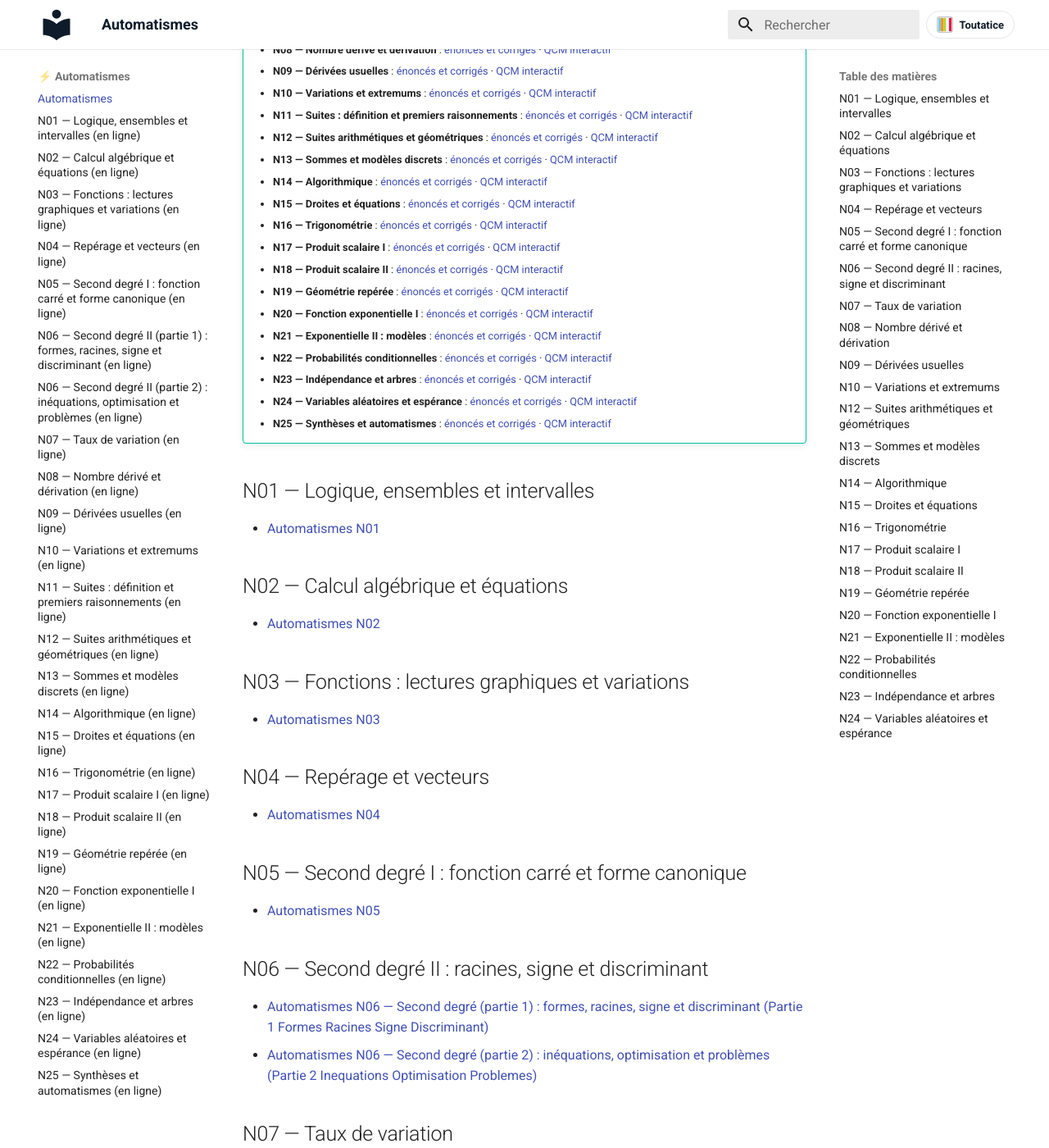
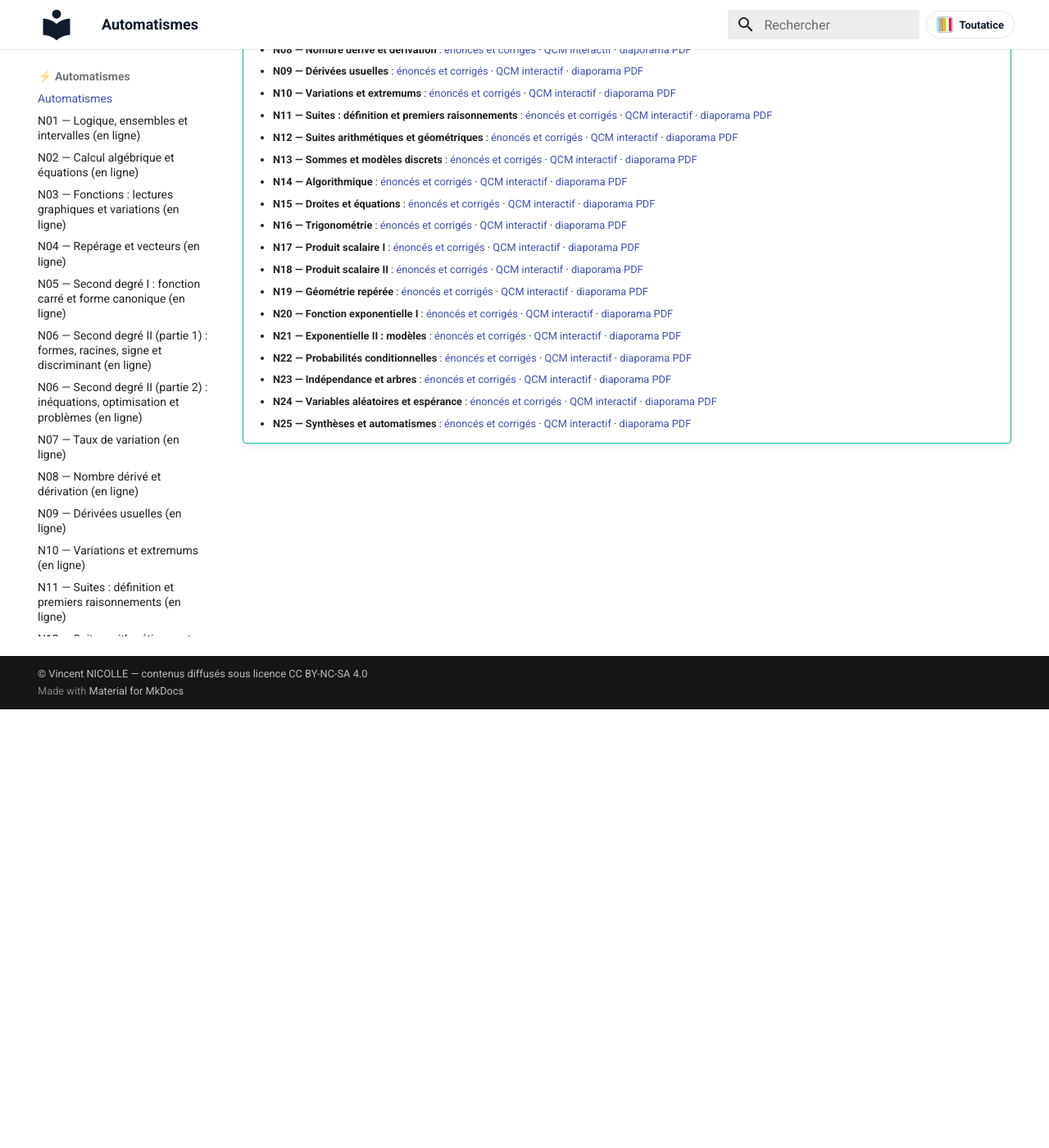
Before and after one commit to vnicolle56610/maths-premiere-specialite, an MkDocs documentation site: the page built from docs/automatismes/index.md, in a window 1280 px wide and 1400 px high, scrolled down 535 px. Shown: the whole window at 82% size. Built offline with MkDocs 1.6.1 and Material for MkDocs 9.7.7, drawn with Linux system fonts in a browser that asks for light colours; some of the changed text lies outside the part shown.

Commit message:
Automatismes : la page d'index ne garde que le tableau en ligne
- lien « diaporama PDF » ajouté à chaque ligne du tableau ;
- l'ancienne liste des PDF (zone AUTO-DOCS) est masquée à l'affichage,
  marqueurs conservés pour que l'outil de publication ne la recrée pas ;
- sommaire de droite masqué sur cette page.

Co-Authored-By: Claude Opus 5.5 <noreply@anthropic.com>

```diff
--- a/docs/automatismes/index.md
+++ b/docs/automatismes/index.md
@@ -7,34 +12,36 @@ Exercices d'automatismes et mini-tests, classés par notion.
 
     Sans rien télécharger : questions à l'écran, corrigés repliables et QCM chronométré.
 
-    - **N01 — Logique, ensembles et intervalles** : [énoncés et corrigés](automatismes-N01-logique-ensembles.md) · [QCM interactif](qcm-N01-logique-ensembles.md)
-    - **N02 — Calcul algébrique et équations** : [énoncés et corrigés](automatismes-N02-calcul-algebrique-equations.md) · [QCM interactif](qcm-N02-calcul-algebrique-equations.md)
-    - **N03 — Fonctions : lectures graphiques et variations** : [énoncés et corrigés](automatismes-N03-fonctions-lectures-variations.md) · [QCM interactif](qcm-N03-fonctions-lectures-variations.md)
-    - **N04 — Repérage et vecteurs** : [énoncés et corrigés](automatismes-N04-reperage-vecteurs.md) · [QCM interactif](qcm-N04-reperage-vecteurs.md)
-    - **N05 — Second degré I : fonction carré et forme canonique** : [énoncés et corrigés](automatismes-N05-second-degre-forme-canonique.md) · [QCM interactif](qcm-N05-second-degre-forme-canonique.md)
-    - **N06 — Second degré II (partie 1) : formes, racines, signe et discriminant** : [énoncés et corrigés](automatismes-N06-second-degre-racines-signe-discriminant.md) · [QCM interactif](qcm-N06-second-degre-racines-signe-discriminant.md)
-    - **N06 — Second degré II (partie 2) : inéquations, optimisation et problèmes** : [énoncés et corrigés](automatismes-N06-second-degre-inequations-optimisation.md) · [QCM interactif](qcm-N06-second-degre-inequations-optimisation.md)
-    - **N07 — Taux de variation** : [énoncés et corrigés](automatismes-N07-taux-de-variation.md) · [QCM interactif](qcm-N07-taux-de-variation.md)
-    - **N08 — Nombre dérivé et dérivation** : [énoncés et corrigés](automatismes-N08-nombre-derive-derivation.md) · [QCM interactif](qcm-N08-nombre-derive-derivation.md)
-    - **N09 — Dérivées usuelles** : [énoncés et corrigés](automatismes-N09-derivees-usuelles.md) · [QCM interactif](qcm-N09-derivees-usuelles.md)
-    - **N10 — Variations et extremums** : [énoncés et corrigés](automatismes-N10-variations-extremums.md) · [QCM interactif](qcm-N10-variations-extremums.md)
-    - **N11 — Suites : définition et premiers raisonnements** : [énoncés et corrigés](automatismes-N11-suites-definition.md) · [QCM interactif](qcm-N11-suites-definition.md)
-    - **N12 — Suites arithmétiques et géométriques** : [énoncés et corrigés](automatismes-N12-suites-arithmetiques-geometriques.md) · [QCM interactif](qcm-N12-suites-arithmetiques-geometriques.md)
-    - **N13 — Sommes et modèles discrets** : [énoncés et corrigés](automatismes-N13-sommes-modeles-discrets.md) · [QCM interactif](qcm-N13-sommes-modeles-discrets.md)
-    - **N14 — Algorithmique** : [énoncés et corrigés](automatismes-N14-algorithmique.md) · [QCM interactif](qcm-N14-algorithmique.md)
-    - **N15 — Droites et équations** : [énoncés et corrigés](automatismes-N15-droites-equations.md) · [QCM interactif](qcm-N15-droites-equations.md)
-    - **N16 — Trigonométrie** : [énoncés et corrigés](automatismes-N16-trigonometrie.md) · [QCM interactif](qcm-N16-trigonometrie.md)
-    - **N17 — Produit scalaire I** : [énoncés et corrigés](automatismes-N17-produit-scalaire-i.md) · [QCM interactif](qcm-N17-produit-scalaire-i.md)
-    - **N18 — Produit scalaire II** : [énoncés et corrigés](automatismes-N18-produit-scalaire-ii.md) · [QCM interactif](qcm-N18-produit-scalaire-ii.md)
-    - **N19 — Géométrie repérée** : [énoncés et corrigés](automatismes-N19-geometrie-reperee.md) · [QCM interactif](qcm-N19-geometrie-reperee.md)
-    - **N20 — Fonction exponentielle I** : [énoncés et corrigés](automatismes-N20-fonction-exponentielle.md) · [QCM interactif](qcm-N20-fonction-exponentielle.md)
-    - **N21 — Exponentielle II : modèles** : [énoncés et corrigés](automatismes-N21-exponentielle-ii.md) · [QCM interactif](qcm-N21-exponentielle-ii.md)
-    - **N22 — Probabilités conditionnelles** : [énoncés et corrigés](automatismes-N22-probabilites-conditionnelles.md) · [QCM interactif](qcm-N22-probabilites-conditionnelles.md)
-    - **N23 — Indépendance et arbres** : [énoncés et corrigés](automatismes-N23-independance-arbres.md) · [QCM interactif](qcm-N23-independance-arbres.md)
-    - **N24 — Variables aléatoires et espérance** : [énoncés et corrigés](automatismes-N24-variables-aleatoires-esperance.md) · [QCM interactif](qcm-N24-variables-aleatoires-esperance.md)
-    - **N25 — Synthèses et automatismes** : [énoncés et corrigés](automatismes-N25-syntheses-automatismes.md) · [QCM interactif](qcm-N25-syntheses-automatismes.md)
+    - **N01 — Logique, ensembles et intervalles** : [énoncés et corrigés](automatismes-N01-logique-ensembles.md) · [QCM interactif](qcm-N01-logique-ensembles.md) · [diaporama PDF](AUTOMATISMES_N01_LOGIQUE_ENSEMBLES.pdf)
+    - **N02 — Calcul algébrique et équations** : [énoncés et corrigés](automatismes-N02-calcul-algebrique-equations.md) · [QCM interactif](qcm-N02-calcul-algebrique-equations.md) · [diaporama PDF](AUTOMATISMES_N02_CALCUL_ALGEBRIQUE_EQUATIONS.pdf)
+    - **N03 — Fonctions : lectures graphiques et variations** : [énoncés et corrigés](automatismes-N03-fonctions-lectures-variations.md) · [QCM interactif](qcm-N03-fonctions-lectures-variations.md) · [diaporama PDF](AUTOMATISMES_N03_FONCTIONS_LECTURES_VARIATIONS.pdf)
+    - **N04 — Repérage et vecteurs** : [énoncés et corrigés](automatismes-N04-reperage-vecteurs.md) · [QCM interactif](qcm-N04-reperage-vecteurs.md) · [diaporama PDF](AUTOMATISMES_N04_REPERAGES_VECTEURS.pdf)
+    - **N05 — Second degré I : fonction carré et forme canonique** : [énoncés et corrigés](automatismes-N05-second-degre-forme-canonique.md) · [QCM interactif](qcm-N05-second-degre-forme-canonique.md) · [diaporama PDF](AUTOMATISMES_N05_SECOND_DEGRE_I.pdf)
+    - **N06 — Second degré II (partie 1) : formes, racines, signe et discriminant** : [énoncés et corrigés](automatismes-N06-second-degre-racines-signe-discriminant.md) · [QCM interactif](qcm-N06-second-degre-racines-signe-discriminant.md) · [diaporama PDF](AUTOMATISMES_N06_PARTIE_1_FORMES_RACINES_SIGNE_DISCRIMINANT.pdf)
+    - **N06 — Second degré II (partie 2) : inéquations, optimisation et problèmes** : [énoncés et corrigés](automatismes-N06-second-degre-inequations-optimisation.md) · [QCM interactif](qcm-N06-second-degre-inequations-optimisation.md) · [diaporama PDF](AUTOMATISMES_N06_PARTIE_2_INEQUATIONS_OPTIMISATION_PROBLEMES.pdf)
+    - **N07 — Taux de variation** : [énoncés et corrigés](automatismes-N07-taux-de-variation.md) · [QCM interactif](qcm-N07-taux-de-variation.md) · [diaporama PDF](AUTOMATISMES_N07_TAUX_DE_VARIATION.pdf)
+    - **N08 — Nombre dérivé et dérivation** : [énoncés et corrigés](automatismes-N08-nombre-derive-derivation.md) · [QCM interactif](qcm-N08-nombre-derive-derivation.md) · [diaporama PDF](AUTOMATISMES_N08_NOMBRE_DERIVE_DERIVATION.pdf)
+    - **N09 — Dérivées usuelles** : [énoncés et corrigés](automatismes-N09-derivees-usuelles.md) · [QCM interactif](qcm-N09-derivees-usuelles.md) · [diaporama PDF](AUTOMATISMES_N09_DERIVEES_USUELLES.pdf)
+    - **N10 — Variations et extremums** : [énoncés et corrigés](automatismes-N10-variations-extremums.md) · [QCM interactif](qcm-N10-variations-extremums.md) · [diaporama PDF](AUTOMATISMES_N10_VARIATIONS_EXTREMUMS.pdf)
+    - **N11 — Suites : définition et premiers raisonnements** : [énoncés et corrigés](automatismes-N11-suites-definition.md) · [QCM interactif](qcm-N11-suites-definition.md) · [diaporama PDF](AUTOMATISMES_N11_SUITES_DEFINITION.pdf)
+    - **N12 — Suites arithmétiques et géométriques** : [énoncés et corrigés](automatismes-N12-suites-arithmetiques-geometriques.md) · [QCM interactif](qcm-N12-suites-arithmetiques-geometriques.md) · [diaporama PDF](AUTOMATISMES_N12_SUITES_ARITHMETIQUES_GEOMETRIQUES.pdf)
+    - **N13 — Sommes et modèles discrets** : [énoncés et corrigés](automatismes-N13-sommes-modeles-discrets.md) · [QCM interactif](qcm-N13-sommes-modeles-discrets.md) · [diaporama PDF](AUTOMATISMES_N13_SOMMES_MODELES_DISCRETS.pdf)
+    - **N14 — Algorithmique** : [énoncés et corrigés](automatismes-N14-algorithmique.md) · [QCM interactif](qcm-N14-algorithmique.md) · [diaporama PDF](AUTOMATISMES_N14_ALGORITHMIQUE.pdf)
+    - **N15 — Droites et équations** : [énoncés et corrigés](automatismes-N15-droites-equations.md) · [QCM interactif](qcm-N15-droites-equations.md) · [diaporama PDF](AUTOMATISMES_N15_DROITES_ET_EQUATIONS.pdf)
+    - **N16 — Trigonométrie** : [énoncés et corrigés](automatismes-N16-trigonometrie.md) · [QCM interactif](qcm-N16-trigonometrie.md) · [diaporama PDF](AUTOMATISMES_N16_TRIGONOMETRIE.pdf)
+    - **N17 — Produit scalaire I** : [énoncés et corrigés](automatismes-N17-produit-scalaire-i.md) · [QCM interactif](qcm-N17-produit-scalaire-i.md) · [diaporama PDF](AUTOMATISMES_N17_PRODUIT_SCALAIRE_I.pdf)
+    - **N18 — Produit scalaire II** : [énoncés et corrigés](automatismes-N18-produit-scalaire-ii.md) · [QCM interactif](qcm-N18-produit-scalaire-ii.md) · [diaporama PDF](AUTOMATISMES_N18_PRODUIT_SCALAIRE_II.pdf)
+    - **N19 — Géométrie repérée** : [énoncés et corrigés](automatismes-N19-geometrie-reperee.md) · [QCM interactif](qcm-N19-geometrie-reperee.md) · [diaporama PDF](AUTOMATISMES_N19_GEOMETRIE_REPEREE.pdf)
+    - **N20 — Fonction exponentielle I** : [énoncés et corrigés](automatismes-N20-fonction-exponentielle.md) · [QCM interactif](qcm-N20-fonction-exponentielle.md) · [diaporama PDF](AUTOMATISMES_N20_EXPONENTIELLE_I.pdf)
+    - **N21 — Exponentielle II : modèles** : [énoncés et corrigés](automatismes-N21-exponentielle-ii.md) · [QCM interactif](qcm-N21-exponentielle-ii.md) · [diaporama PDF](AUTOMATISMES_N21_EXPONENTIELLE_II_MODELES.pdf)
+    - **N22 — Probabilités conditionnelles** : [énoncés et corrigés](automatismes-N22-probabilites-conditionnelles.md) · [QCM interactif](qcm-N22-probabilites-conditionnelles.md) · [diaporama PDF](AUTOMATISMES_N22_PROBABILITES_CONDITIONNELLES.pdf)
+    - **N23 — Indépendance et arbres** : [énoncés et corrigés](automatismes-N23-independance-arbres.md) · [QCM interactif](qcm-N23-independance-arbres.md) · [diaporama PDF](AUTOMATISMES_N23_INDEPENDANCE_ARBRES.pdf)
+    - **N24 — Variables aléatoires et espérance** : [énoncés et corrigés](automatismes-N24-variables-aleatoires-esperance.md) · [QCM interactif](qcm-N24-variables-aleatoires-esperance.md) · [diaporama PDF](AUTOMATISMES_N24_VARIABLES_ALEATOIRES_ESPERANCE.pdf)
+    - **N25 — Synthèses et automatismes** : [énoncés et corrigés](automatismes-N25-syntheses-automatismes.md) · [QCM interactif](qcm-N25-syntheses-automatismes.md) · [diaporama PDF](AUTOMATISMES_N25_SYNTHESES_AUTOMATISMES.pdf)
 
 <!-- AUTOMATISMES-WEB:END -->
+
+<div class="auto-docs-masque" hidden markdown="1">
 
 <!-- AUTO-DOCS:START -->
 ## N01 — Logique, ensembles et intervalles
@@ -130,3 +137,5 @@ Exercices d'automatismes et mini-tests, classés par notion.
 
 - [Automatismes N24](AUTOMATISMES_N24_VARIABLES_ALEATOIRES_ESPERANCE.pdf)
 <!-- AUTO-DOCS:END -->
+
+</div>
```
Also changed, not shown: other parts of docs/automatismes/index.md (+5 -0 lines), 1 other file.
